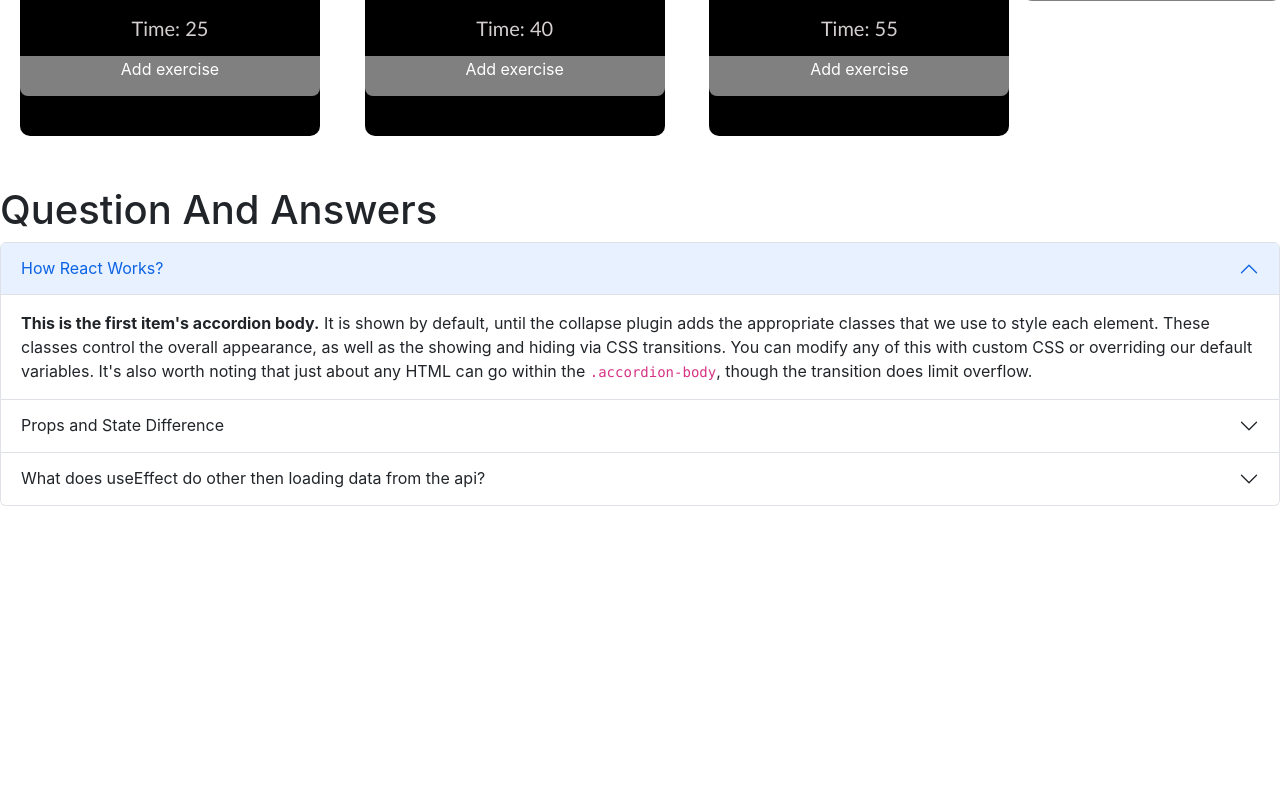
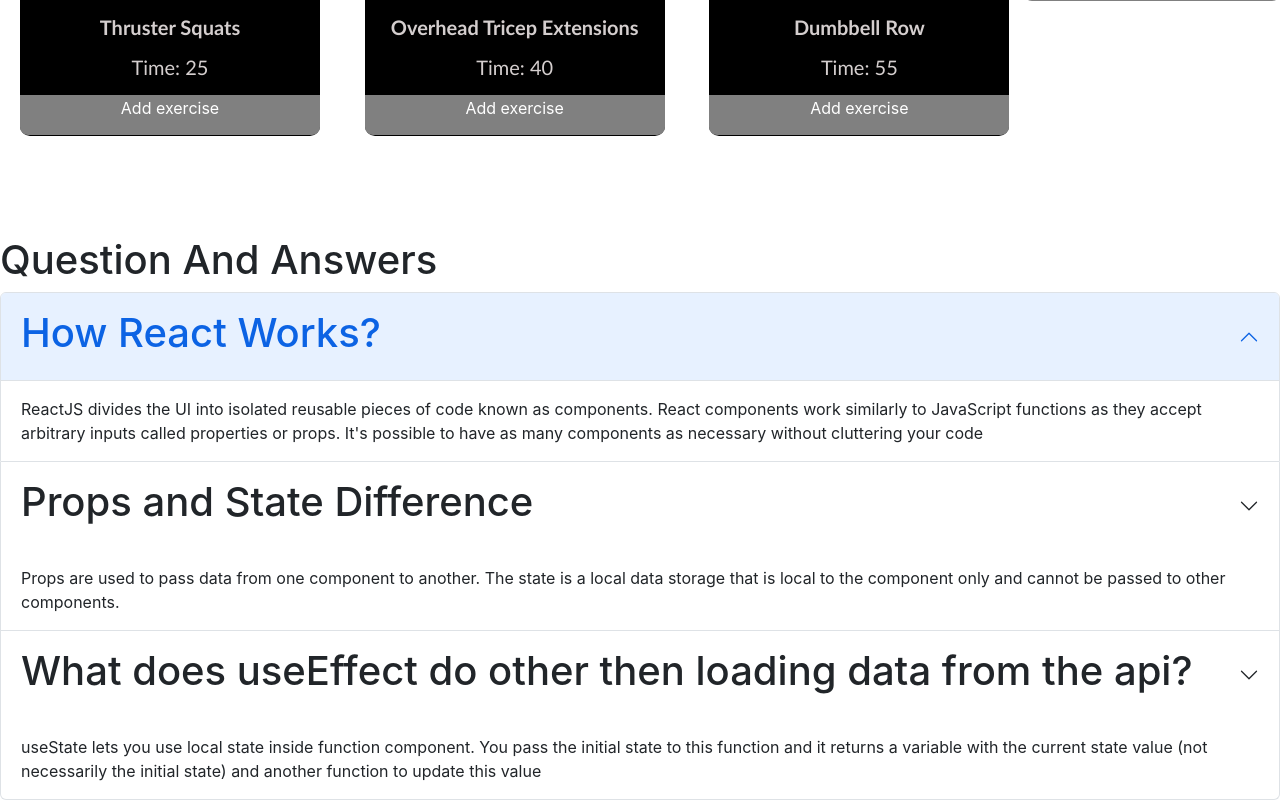
Before and after one commit to Hrittik-Chatterjee/eight, a React (Create React App) app: page / in a window 1280 px wide. Shown: the part 624-1424 px from the top of the page. Before the commit the page ends 1130 px from the top, so only its background shows below. Built offline with nearby package versions, Linux system fonts and the light colour scheme.

Commit message:
answer modified

```diff
--- a/src/components/Exercise/Exercise.css
+++ b/src/components/Exercise/Exercise.css
@@ -5,6 +5,7 @@
     border-radius: 10px;
     text-align: center;
     margin-left: 20px;
+
 
 }
 .exercise img{
@@ -25,6 +26,7 @@
     line-height: 24px;
     font-weight: 700;
     color: rgb(212, 206, 206);
+    margin-top: 39px;
 }
 .exercise-add-btn{
     width: 100%;
--- a/src/components/Exercises/Exercises.css
+++ b/src/components/Exercises/Exercises.css
@@ -2,7 +2,7 @@
     display: grid;
     grid-template-columns: 4fr 1fr;
     margin-top: 50px;
-    margin-bottom: 50px;
+    margin-bottom: 100px;
 }
 
 .exercise-list-container{
--- a/src/components/QnA/QnA.css
+++ b/src/components/QnA/QnA.css
@@ -0,0 +1,7 @@
+.QnA h1{
+    color: red;
+}
+
+.QnA p{
+    text-align: center;
+}
--- a/src/components/QnA/QnA.js
+++ b/src/components/QnA/QnA.js
@@ -2,43 +2,43 @@ import React from 'react';
 
 const QnA = () => {
     return (
-        <div>
+        <div className='QnA'>
 
             <h1>Question And Answers</h1>
             <div class="accordion" id="accordionPanelsStayOpenExample">
   <div class="accordion-item">
     <h2 class="accordion-header" id="panelsStayOpen-headingOne">
       <button class="accordion-button" type="button" data-bs-toggle="collapse" data-bs-target="#panelsStayOpen-collapseOne" aria-expanded="true" aria-controls="panelsStayOpen-collapseOne">
-       How React Works?
+      <h1> How React Works?</h1>
       </button>
     </h2>
     <div id="panelsStayOpen-collapseOne" class="accordion-collapse collapse show" aria-labelledby="panelsStayfOpen-headingOne">
       <div class="accordion-body">
-        <strong>This is the first item's accordion body.</strong> It is shown by default, until the collapse plugin adds the appropriate classes that we use to style each element. These classes control the overall appearance, as well as the showing and hiding via CSS transitions. You can modify any of this with custom CSS or overriding our default variables. It's also worth noting that just about any HTML can go within the <code>.accordion-body</code>, though the transition does limit overflow.
+      ReactJS divides the UI into isolated reusable pieces of code known as components. React components work similarly to JavaScript functions as they accept arbitrary inputs called properties or props. It's possible to have as many components as necessary without cluttering your code
       </div>
     </div>
   </div>
   <div class="accordion-item">
     <h2 class="accordion-header" id="panelsStayOpen-headingTwo">
-      <button class="accordion-button collapsed" type="button" data-bs-toggle="collapse" data-bs-target="#panelsStayOpen-collapseTwo" aria-expanded="false" aria-controls="panelsStayOpen-collapseTwo">
-       Props and State Difference
+      <button class="accordion-button collapsed" type="button" data-bs-toggle="collapse" data-bs-target="#panelsStayOpen-collapseTwo" aria-expanded="true" aria-controls="panelsStayOpen-collapseTwo">
+      <h1> Props and State Difference</h1>
       </button>
     </h2>
-    <div id="panelsStayOpen-collapseTwo" class="accordion-collapse collapse" aria-labelledby="panelsStayOpen-headingTwo">
+    <div id="panelsStayOpen-collapseTwo" class="accordion-collapse collapse show" aria-labelledby="panelsStayOpen-headingTwo">
       <div class="accordion-body">
-        <strong>This is the second item's accordion body.</strong> It is hidden by default, until the collapse plugin adds the appropriate classes that we use to style each element. These classes control the overall appearance, as well as the showing and hiding via CSS transitions. You can modify any of this with custom CSS or overriding our default variables. It's also worth noting that just about any HTML can go within the <code>.accordion-body</code>, though the transition does limit overflow.
+      Props are used to pass data from one component to another. The state is a local data storage that is local to the component only and cannot be passed to other components.
       </div>
     </div>
   </div>
   <div class="accordion-item">
     <h2 class="accordion-header" id="panelsStayOpen-headingThree">
       <button class="accordion-button collapsed" type="button" data-bs-toggle="collapse" data-bs-target="#panelsStayOpen-collapseThree" aria-expanded="false" aria-controls="panelsStayOpen-collapseThree">
-        What does useEffect do other then loading data from the api?
+       <h1> What does useEffect do other then loading data from the api?</h1>
       </button>
     </h2>
-    <div id="panelsStayOpen-collapseThree" class="accordion-collapse collapse" aria-labelledby="panelsStayOpen-headingThree">
+    <div id="panelsStayOpen-collapseThree" class="accordion-collapse collapse show" aria-labelledby="panelsStayOpen-headingThree">
       <div class="accordion-body">
-        <strong>This is the third item's accordion body.</strong> It is hidden by default, until the collapse plugin adds the appropriate classes that we use to style each element. These classes control the overall appearance, as well as the showing and hiding via CSS transitions. You can modify any of this with custom CSS or overriding our default variables. It's also worth noting that just about any HTML can go within the <code>.accordion-body</code>, though the transition does limit overflow.
+      useState lets you use local state inside function component. You pass the initial state to this function and it returns a variable with the current state value (not necessarily the initial state) and another function to update this value
       </div>
     </div>
   </div>
```
